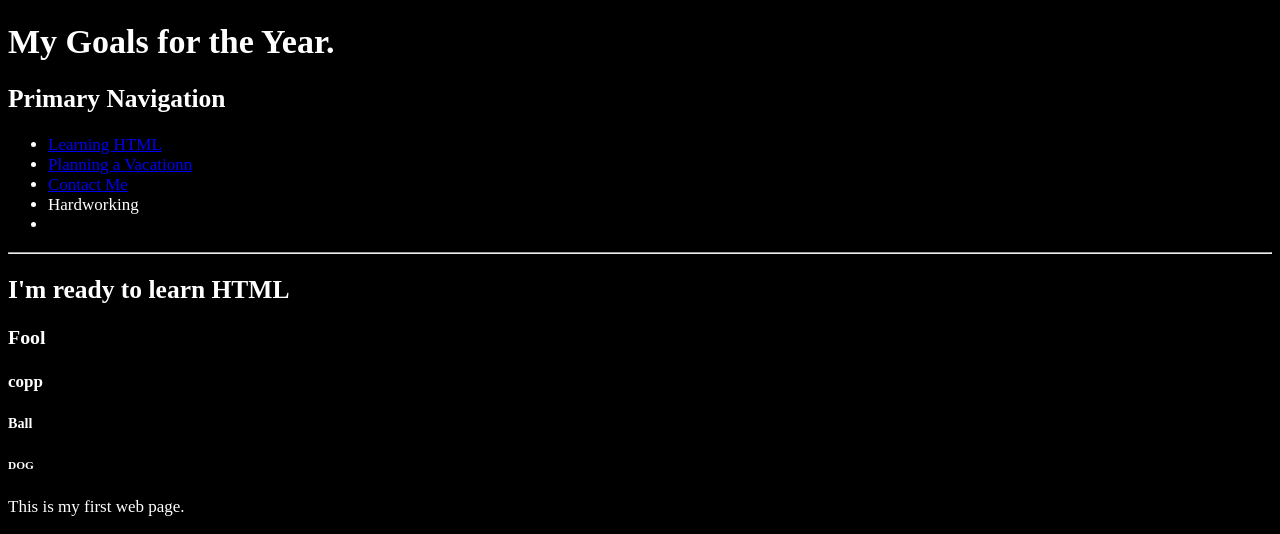
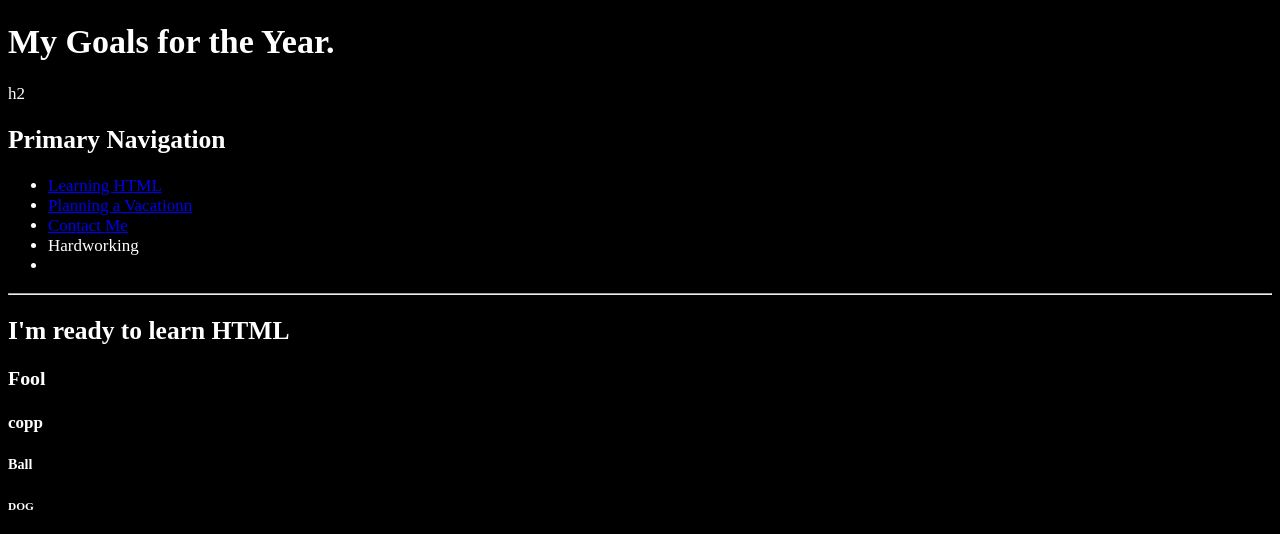
Before and after one commit to CodeRheem/First-coderheem, a plain HTML site: page index.html in a window 1280 px wide. Shown: the top 534 px of the page. Drawn offline with Linux system fonts and the light colour scheme.

Commit message:
Update index.html

```diff
--- a/index.html
+++ b/index.html
@@ -14,6 +14,7 @@
 <body>
     <header>
     <h1>My Goals for the Year.</h1>
+    h2
 
 
      <nav aria-labelledby="Primary Navigation">
```
